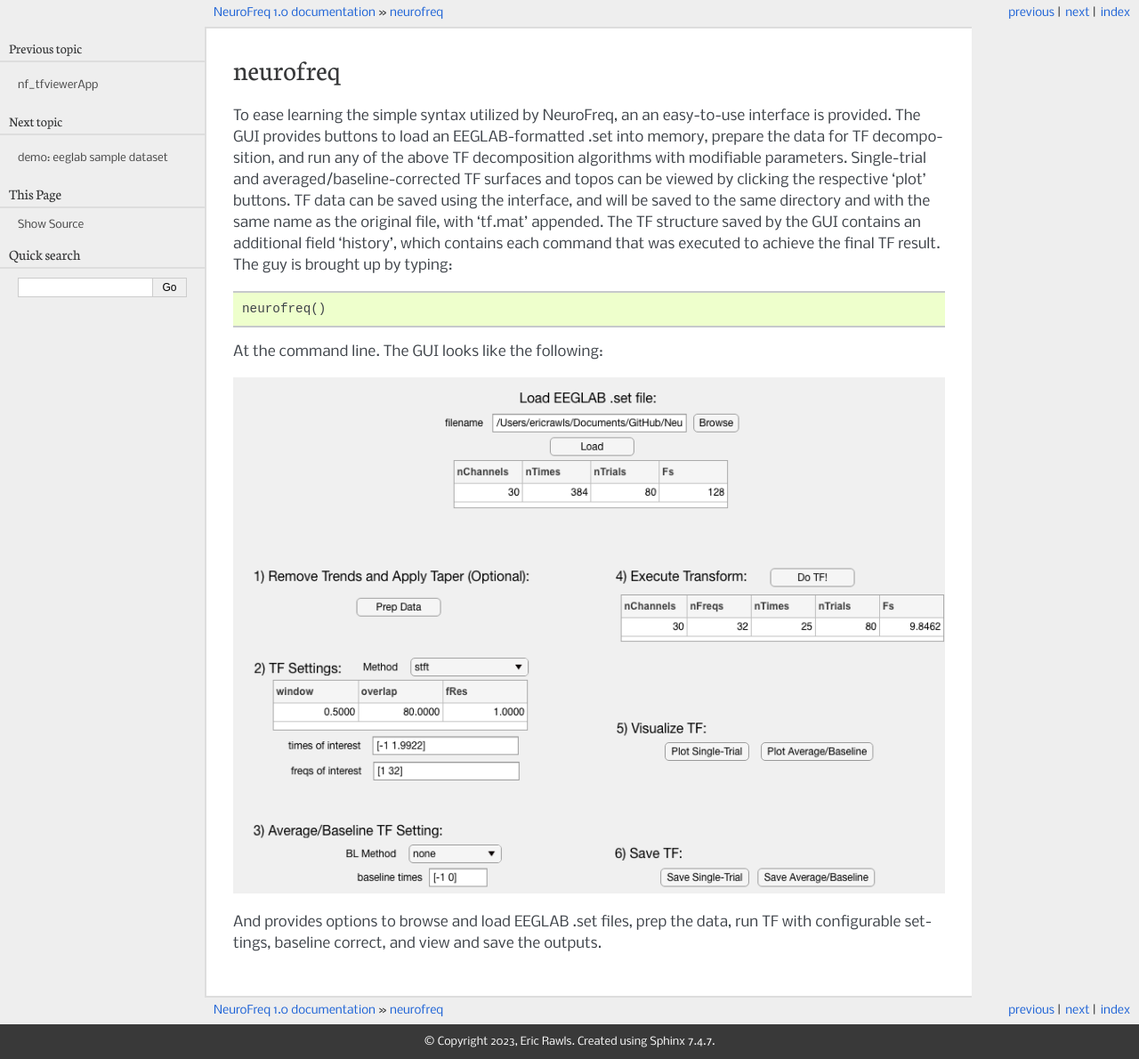
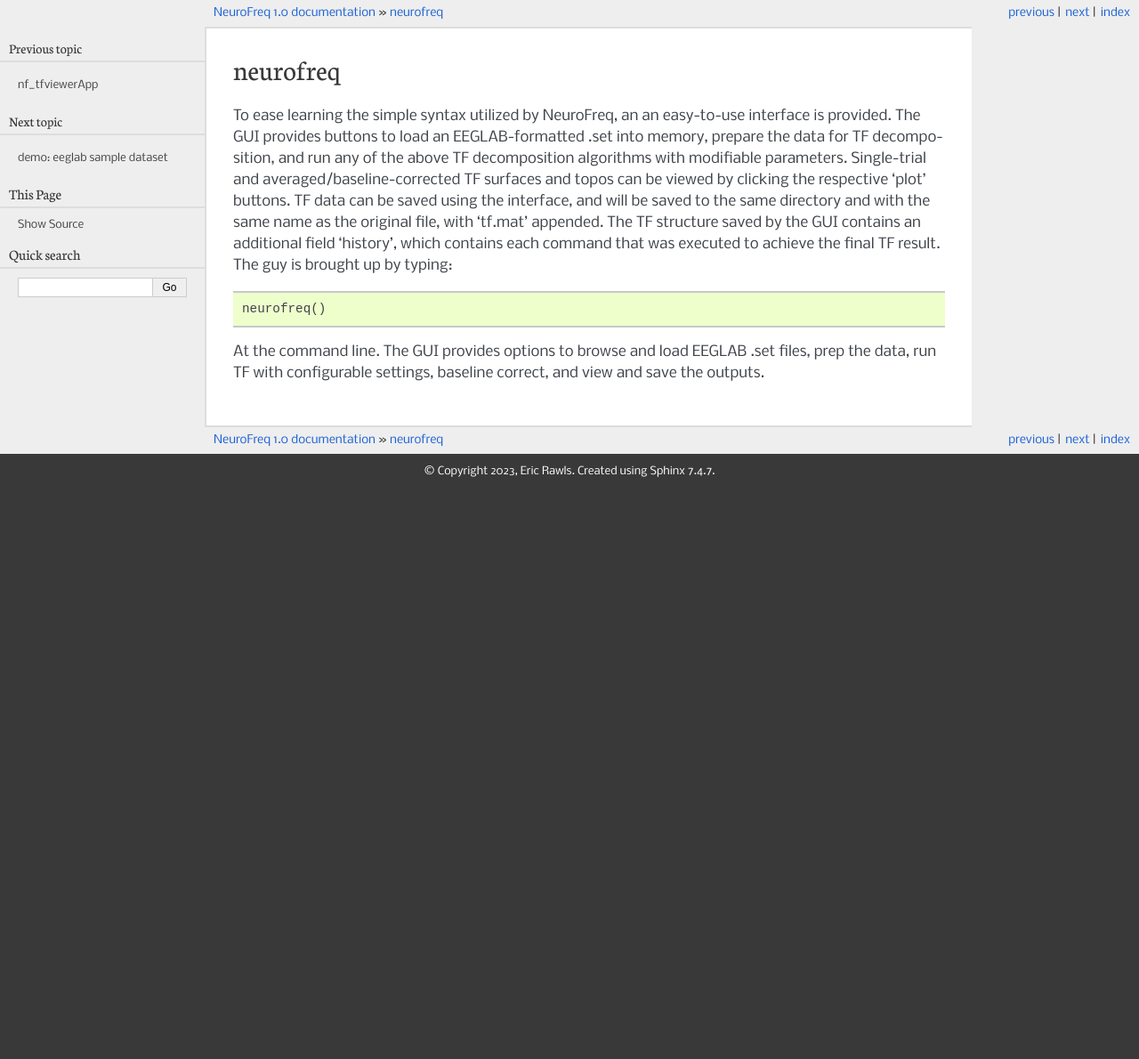
Before and after one commit to erawls-neuro/NeuroFreq_public, a Sphinx documentation site: the page built from docs/gui/index.rst, in a window 1280 px wide. Shown: the whole page at 89% size. Built offline with Sphinx 7.4.7, drawn with Linux system fonts in a browser that asks for light colours; after the commit the page ends 900 px from its top, so only the background shows below that.

Commit message:
adding docs

```diff
--- a/docs/gui/index.rst
+++ b/docs/gui/index.rst
@@ -8,9 +8,4 @@
 
   neurofreq()
 
-At the command line. The GUI looks like the following:
-
-.. image:: nf_gui_screenshot.png
-  :width: 800
-
-And provides options to browse and load EEGLAB .set files, prep the data, run TF with configurable settings, baseline correct, and view and save the outputs.
+At the command line. The GUI provides options to browse and load EEGLAB .set files, prep the data, run TF with configurable settings, baseline correct, and view and save the outputs.
```
Also changed, not shown: docs/gui/nf_gui_screenshot.png (deleted), 1 other file.
